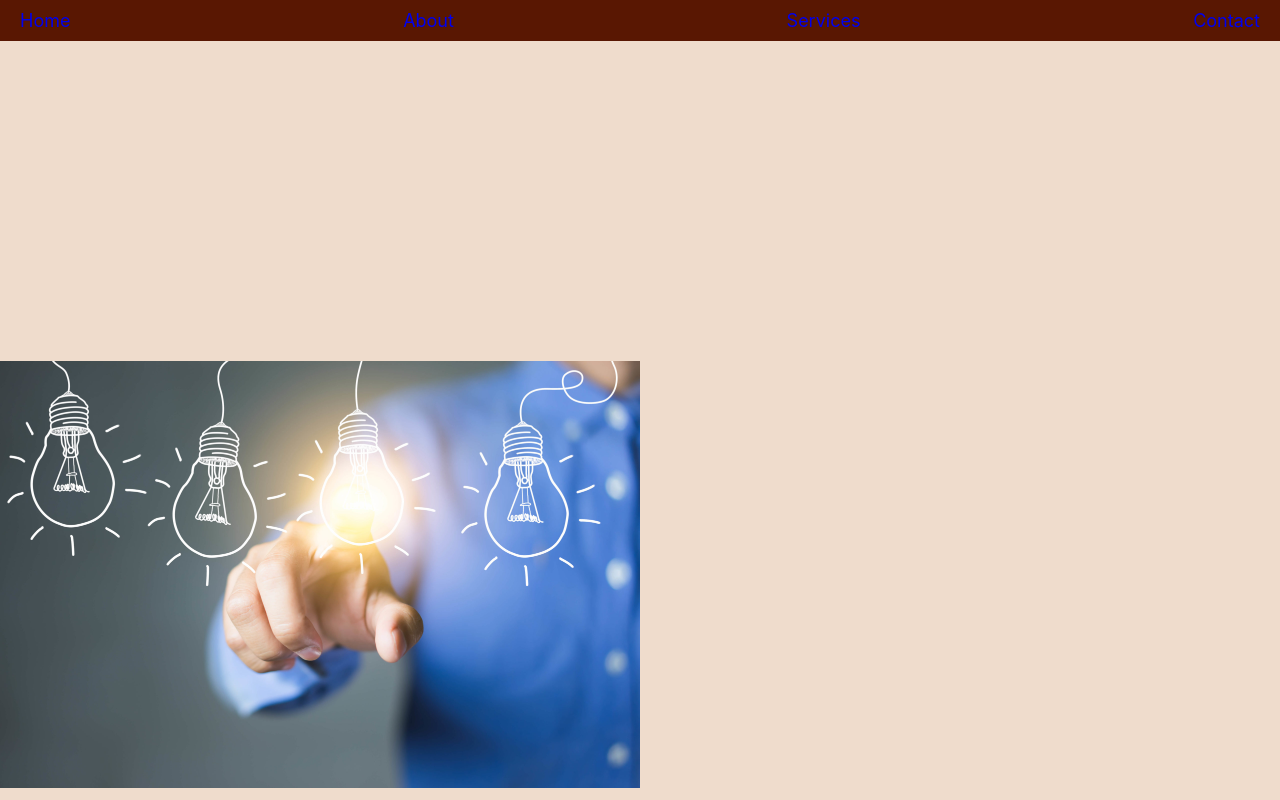
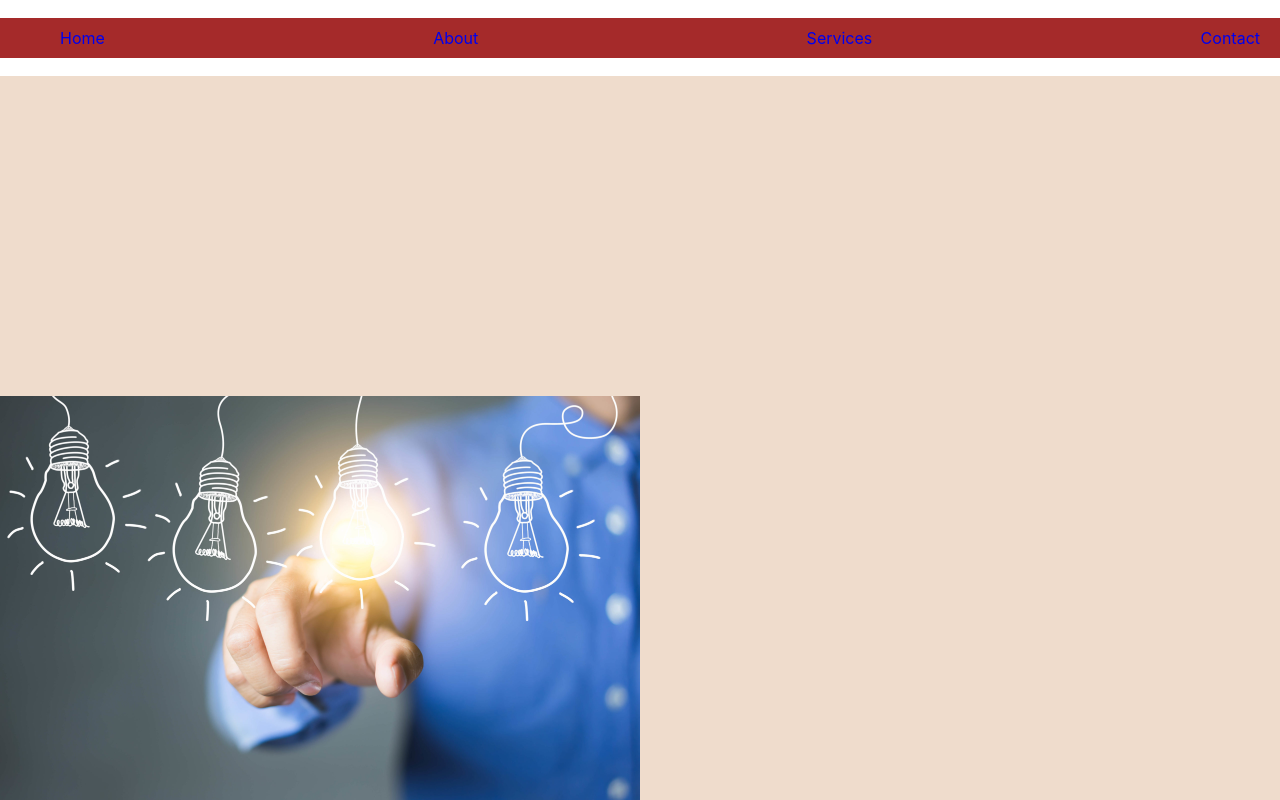
Before and after one commit to Alina-Ijaz/Web, a React (Create React App) app in the folder my-app/: page / in a window 1280 px wide. Shown: the top 800 px of the page. Built offline with nearby package versions, Linux system fonts and the light colour scheme.

Commit message:
Update css

```diff
--- a/my-app/src/Components/Menu.css
+++ b/my-app/src/Components/Menu.css
@@ -1,13 +1,12 @@
 nav {
-    background-color: #591702;
+    background-color: brown;
 
     font-size: 18px;
   }
 
   nav ul {
+    text-decoration-color: #D3A075;
     list-style: none;
-    margin: 0;
-    padding: 0;
     display: flex;
     justify-content: space-between;
   }
@@ -20,9 +19,12 @@ nav {
     display: block;
     padding: 10px;
     text-decoration: none;
+    font-size: 16px;
+    transition: transform 0.5s ease-in-out;
   }
 
   nav a:hover {
-    background-color: #fff;
-    color: #333;
+
+    font-size: 20px;
+    transform: scale(1.2);
   }
```
